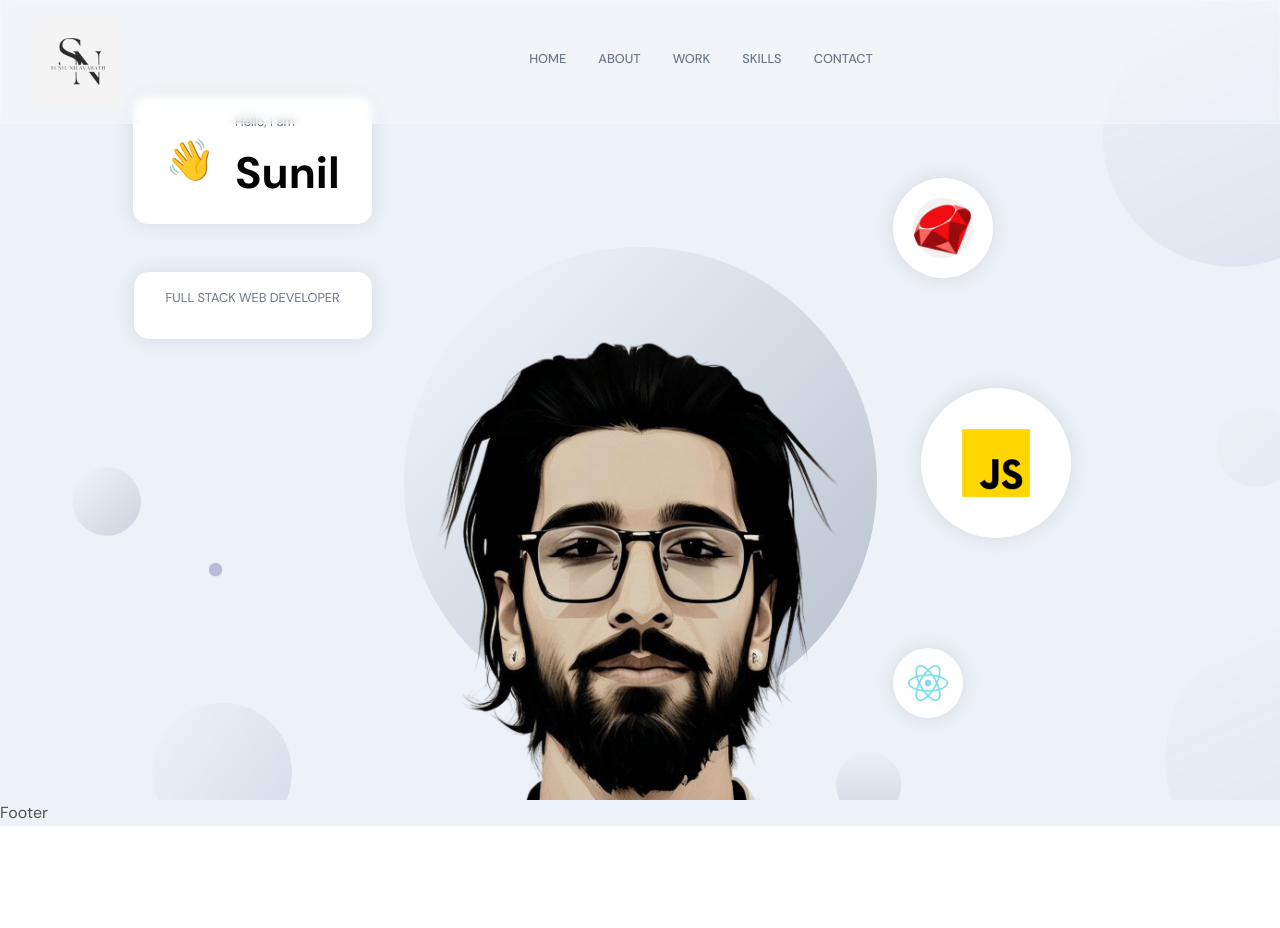
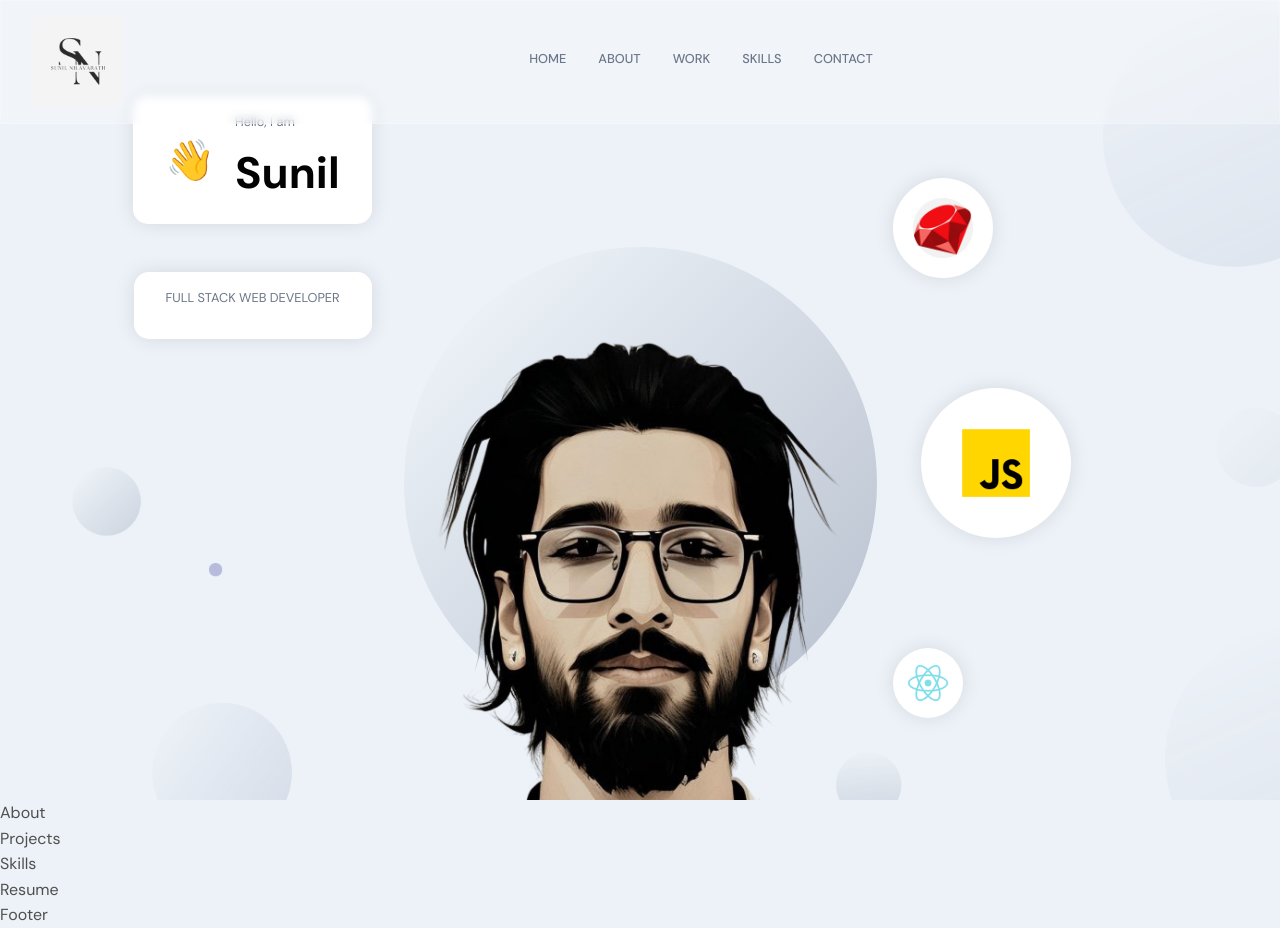
Before and after one commit to SunyDoo/Sunil-Nilavarath-Portfolio, a React (Create React App) app: page / in a window 1280 px wide. Before the commit the page ends 826 px from the top, so only its background shows below. Built offline with nearby package versions, Linux system fonts and the light colour scheme.

Commit message:
home page update

```diff
--- a/src/App.js
+++ b/src/App.js
@@ -8,27 +8,23 @@ import { Navbar } from "./Components";
 import VideoCards from "./Components/VideoCards";
 // import Skills from "./Components/Skills";
 import SkillIcons from "./Components/SkillIcons";
-import {
-  About,
-  Footer,
-  Header,
-  Skills,
-  Home,
-  Resume,
-  Projects,
-} from "./container";
+import { About, Footer, Header, Skills, Resume, Projects } from "./container";
 
 function App() {
   return (
     <div className="app">
       <Navbar />
-      <Routes>
-        {/* <Route exact path="/" element={<Home />} /> */}
+      {/* <Routes>
+        <Route exact path="/" element={<Home />} />
         <Route exact path="/resume" element={<Resume />} />
         <Route exact path="/projects" element={<VideoCards />} />
         <Route exact path="/skills" element={<SkillIcons />} />
-      </Routes>
+      </Routes> */}
       <Header />
+      <About />
+      <Projects />
+      <Skills />
+      <Resume />
       <Footer />
     </div>
   );
--- a/src/container/Home/Home.jsx
+++ /dev/null
@@ -1,10 +0,0 @@
-import React from 'react'
-import './Home.scss'
-
-const Home = () => {
-  return (
-    <div>Home</div>
-  )
-}
-
-export default Home
```
Also changed, not shown: src/container/index.js (+6 -7 lines), src/container/Home/Home.scss (deleted).
